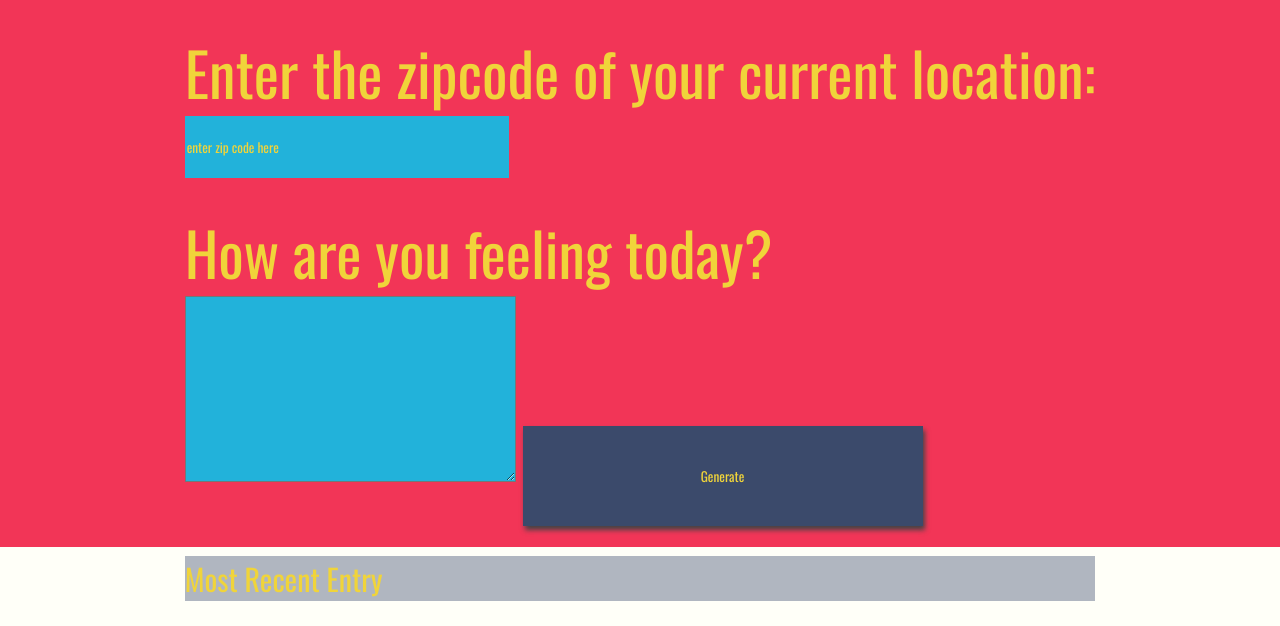
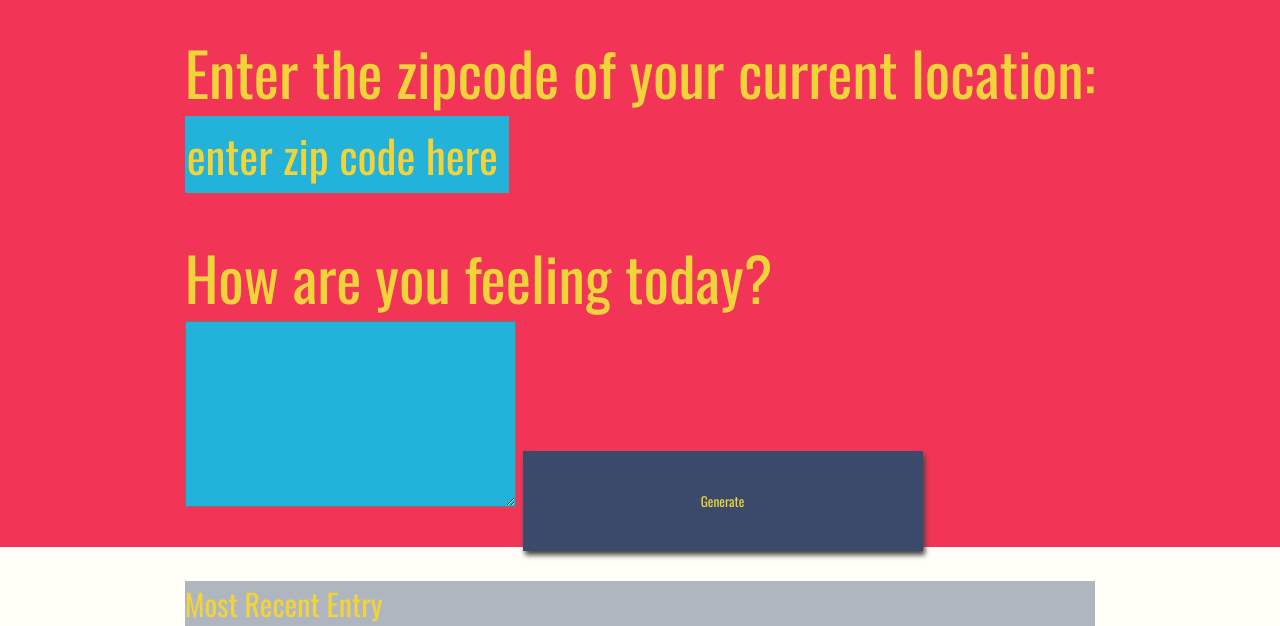
Before and after one commit to reyrey16/fend-weather-journal-app, a website: page website/index.html in a window 1280 px wide. Shown: the part 253-879 px from the top of the page. Before the commit the page ends 854 px from the top, so only its background shows below. Drawn offline with nearby package versions, Linux system fonts and the light colour scheme; a web font is replaced by a local one.

Commit message:
style: Input

```diff
--- a/website/style.css
+++ b/website/style.css
@@ -6,7 +6,7 @@ body{
 
 #app{
     display: grid;
-    grid-auto-rows: 250px 150px 2fr 2fr;
+    grid-auto-rows: 250px 175px 2fr 2fr;
     /* grid-template-columns:  */
     height:100vh;
     background: #f23557;
@@ -57,12 +57,13 @@ label{
 
 input{
     display:block;
-    height: 60px;
+    height: 75px;
     width: 320px;
     background:#22b2da;
     color: #f0d43a;
     font-family: 'Oswald', sans-serif;
     border: none;
+    font-size: 1.5em;
 }
 
 button{
```
